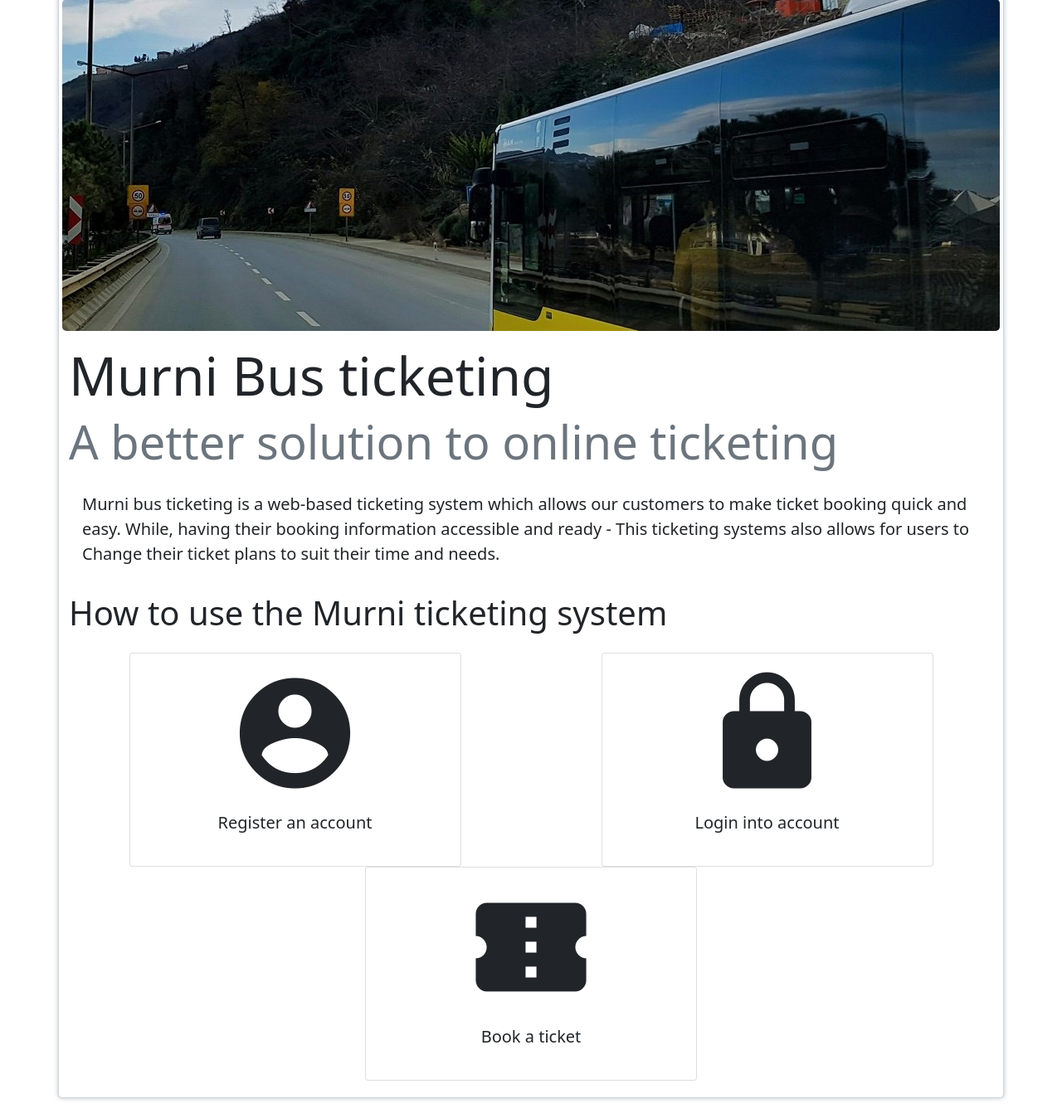
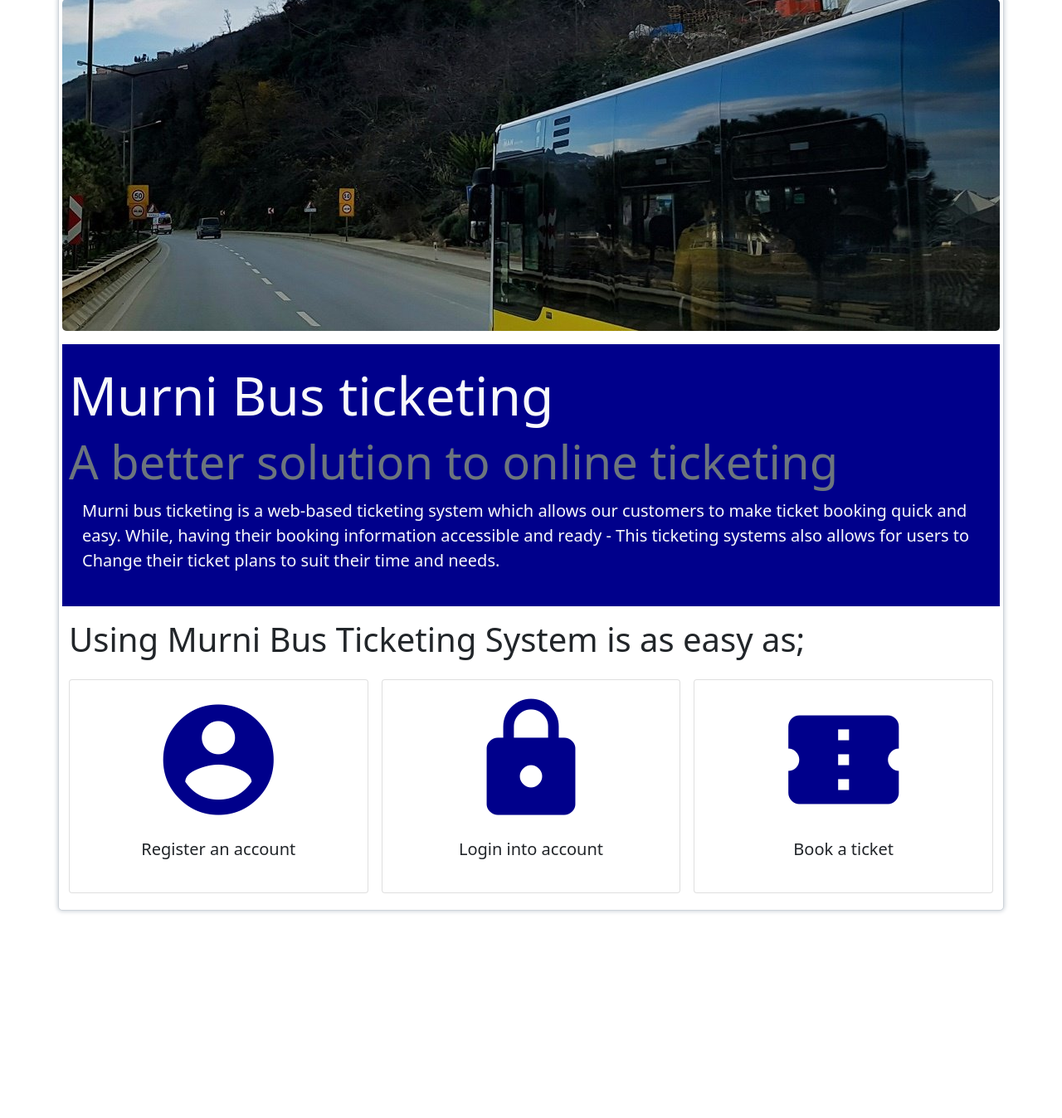
Before and after one commit to IVRYN/IP_Final_Assignment, a PHP site: page / in a window 1280 px wide. Shown: the part 86-1434 px from the top of the page at 83% size. After the commit the page ends 1187 px from the top, so only its background shows below. Run offline with PHP 8.4, Linux system fonts and the light colour scheme; a stand-in replaces the project's code that opens the database connection.

Commit message:
Refactor and added get_user() and fixed design
Signed-off-by: AizOfMulia <aizofmulia@gmail.com>

```diff
--- a/add_booking.php
+++ b/add_booking.php
@@ -2,6 +2,7 @@
 session_start();
 
 include ("authenticate.php");
+include ("authorization.php");
 include ("common.php");
 
 if (isset($_POST['add_booking']))
@@ -15,7 +16,7 @@ include ("includes/header.php");
 
 <div class="container">
     <div class="row justify-content-center mt-5">
-        <div id="main-container" class="col-sm-5">
+        <div class="main-container col-sm-5">
             <div class="container py-5">
                 <form class="row g-3 mb-3" action="add_booking.php" method="post">
                     <div class="col-sm-6">
--- a/authenticate.php
+++ b/authenticate.php
@@ -2,4 +2,5 @@
 //  Authentication Guard
 if (!isset($_SESSION['login']))
     header('Location: login.php');
+
 ?>
--- a/css/stylesheet.css
+++ b/css/stylesheet.css
@@ -1,6 +1,29 @@
 .bg-darkblue
 {
     background-color: #00008b;
+}
+
+.text-darkblue
+{
+    color: #00008b;
+}
+
+.card-float:hover
+{
+    border-color: #00008b;
+}
+
+.card-link
+{
+    width: auto;
+    color: inherit;
+    text-align: center;
+    text-decoration: none;
+}
+
+.card-link:hover
+{
+    color: #000000;
 }
 
 .main-container
--- a/edit_booking.php
+++ b/edit_booking.php
@@ -1,6 +1,7 @@
 <?php
 session_start();
 include ('authenticate.php');
+include ('authorization.php');
 include ('common.php');
 
 $page_title     =   "Edit Booking | Murni Bus Ticketing";
@@ -59,7 +60,7 @@ include ('includes/header.php');
     <div class="row justify-content-center mt-5 g-3">
         <div class="col-sm-12"><?php display_errors(); ?></div>
         <div class="col-sm-5">
-            <div class="container py-5">
+            <div class="main-container container py-5">
                 <form class="row g-3 mb-3" action="edit_booking.php" method="post">
                     <div class="col-sm-6">
                         <label for="depart_date" class="form-label">Date of Departure</label>
--- a/includes/footer.php
+++ b/includes/footer.php
@@ -1,3 +1,6 @@
+    <div class="container">
+
+    </div>
     <script type="text/javascript" src="js/bootstrap.min.js"></script>
 </body>
 </html>
--- a/index.php
+++ b/index.php
@@ -1,7 +1,5 @@
 <?php
 session_start();
-include ("config/config.php");
-
 $page_title =   "Home | Murni Bas Ticketing";
 include ("includes/header.php");
 ?>
@@ -10,15 +8,17 @@ include ("includes/header.php");
     <div class="row g-3">
         <div id="header" class="col-sm-12">
         </div>
-        <div class="col-sm-12">
-            <h1 class="display-3">
+        <div class="col-sm-12 py-4 bg-darkblue">
+            <h1 class="display-3 text-light">
+                <b>
                     Murni Bus ticketing
+                </b>
                 <br />
+                <b>
                     <small class="text-muted">A better solution to online ticketing</small>
+                </b>
             </h1>
-        </div>
-        <div class="col-sm-12 px-4">
-            <p class="lead">
+            <p class="text-light lead px-3">
                 Murni bus ticketing is a web-based ticketing system which allows our customers to make ticket booking quick and easy.
                 While, having their booking information accessible and ready - This ticketing systems also allows for users to
                 Change their ticket plans to suit their time and needs.
@@ -26,26 +26,38 @@ include ("includes/header.php");
         </div>
         <div class="col-sm-12">
             <h2 class="display-6">
-                How to use the Murni ticketing system
+                Using Murni Bus Ticketing System is as easy as;
             </h2>
-            <div class="row py-3">
-                <div class="card mx-auto py-3" style="width: 25rem;">
-                    <span class="material-icons text-center" style="font-size: 10rem;">account_circle</span>
+            <div class="row g-3 py-3 text-center">
+                <div class="col-lg-4">
+                    <a href="register.php" class="card-link">
+                    <div class="card-float card py-3">
+                        <span class="material-icons text-darkblue" style="font-size: 10rem;">account_circle</span>
                         <div class="card-body">
                             <h5 class="card-title text-center">Register an account</h5>
                         </div>
                     </div>
-                <div class="card mx-auto py-3" style="width: 25rem;">
-                    <span class="material-icons text-center" style="font-size: 10rem;">lock</span>
+                    </a>
+                </div>
+                <div class="col-lg-4">
+                    <a href="login.php" class="card-link">
+                    <div class="card-float card py-3">
+                        <span class="material-icons text-darkblue" style="font-size: 10rem;">lock</span>
                         <div class="card-body">
                             <h5 class="card-title text-center">Login into account</h5>
                         </div>
                     </div>
-                <div class="card mx-auto py-3" style="width: 25rem;">
-                    <span class="material-icons text-center" style="font-size: 10rem;">confirmation_number</span>
+                    </a>
+                </div>
+                <div class="col-lg-4">
+                    <a href="add_booking.php" class="card-link">
+                    <div class="card-float card py-3">
+                        <span class="material-icons text-darkblue" style="font-size: 10rem;">confirmation_number</span>
                         <div class="card-body">
                             <h5 class="card-title text-center">Book a ticket</h5>
                         </div>
+                    </div>
+                    </a>
                 </div>
             </div>
         </div>
--- a/login.php
+++ b/login.php
@@ -2,6 +2,11 @@
 session_start();
 $page_title =   "Login | Murni Bas Ticketing";
 include ('common.php');
+
+if (isset($_SESSION['login']))
+{
+    header('Location: dashboard.php');
+}
 
 if (isset($_POST['login']))
 {
```
Also changed, not shown: common.php (+67 -0 lines), dashboard.php (+6 -3 lines), register.php (+9 -1 lines). Lines whose indentation alone changed are shown as unchanged.
